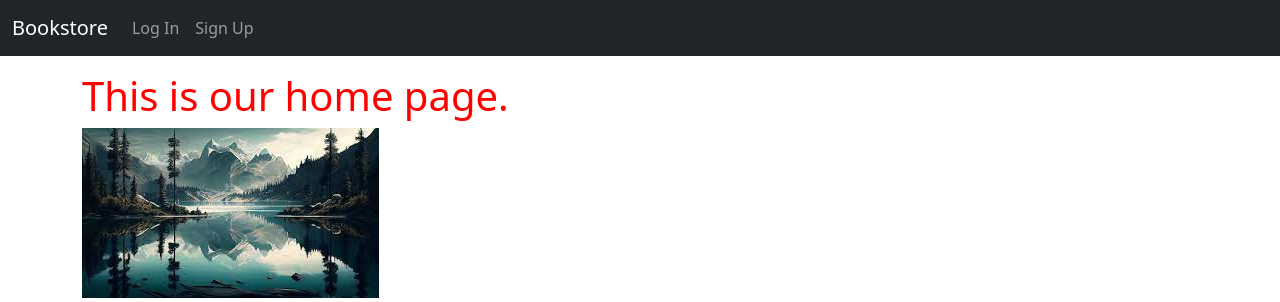
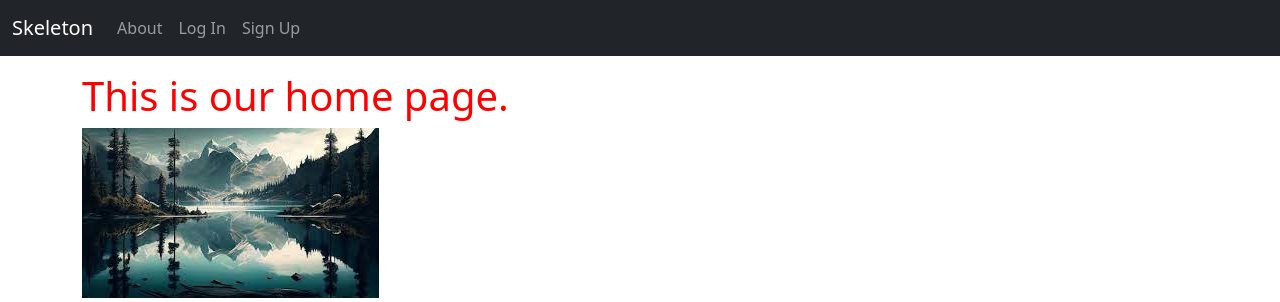
Before and after one commit to AndreaVDev/skeleton, a Django app: page / in a window 1280 px wide. Shown: the top 302 px of the page. Run offline with Django 4.2, Linux system fonts and the light colour scheme.

Commit message:
Added about page

```diff
--- a/templates/_base.html
+++ b/templates/_base.html
@@ -10,12 +10,15 @@
 <body>
 <nav class="navbar navbar-expand-md navbar-dark fixed-top bg-dark">
 	<div class="container-fluid">
-		<a class="navbar-brand" href="#">Bookstore</a>
+		<a class="navbar-brand" href="#">Skeleton</a>
 		<button class="navbar-toggler" type="button" data-bs-toggle="collapse" data-bs-target="#navbarCollapse" aria-controls="navbarCollapse" aria-expanded="false" aria-label="Toggle navigation">
 		<span class="navbar-toggler-icon"></span>
 		</button>
 		<div class="collapse navbar-collapse" id="navbarCollapse">
 			<ul class="navbar-nav me-auto mb-2 mb-md-0">
+			<li class="nav-item">
+				<a class="nav-link" href="{% url 'about' %}">About</a>
+			</li>
 			{% if user.is_authenticated %}
 				<li class="nav-item">
 					<a class="nav-link" href="{% url 'logout' %}">Log Out</a>
--- /dev/null
+++ b/templates/about.html
@@ -0,0 +1,5 @@
+{% extends "_base.html" %}
+{% block title %}About{% endblock title %}
+{% block content %}
+	<h1>About Page</h1>
+{% endblock content %}
```
